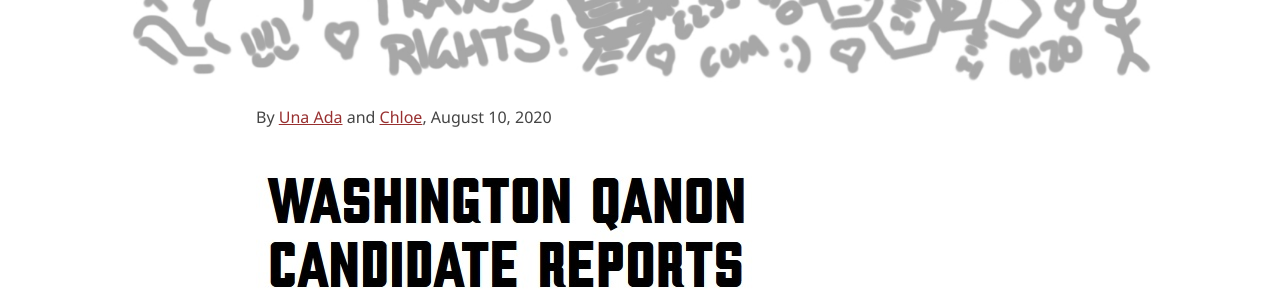
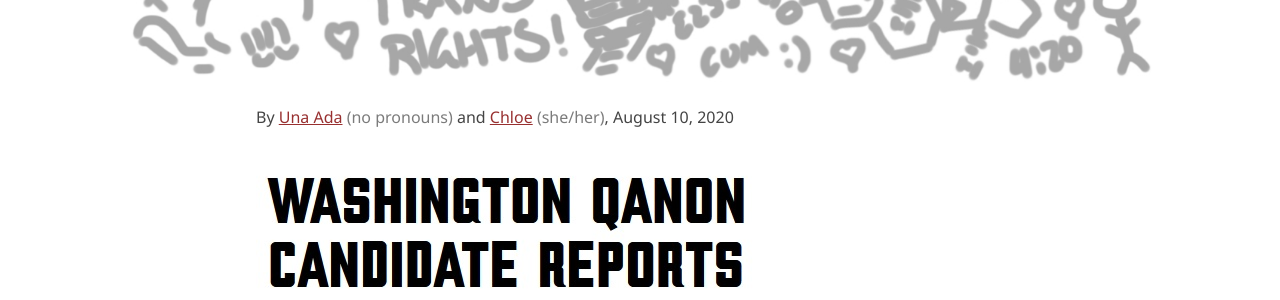
Before and after one commit to una-ada/anarchy.website, a Jekyll site: the page built from _posts/2020-08-10-real-podcast.md, in a window 1280 px wide. Shown: the part 552-852 px from the top of the page. Built offline with Jekyll 4.4.1, drawn with Linux system fonts in a browser that asks for light colours; some web fonts are replaced.

Commit message:
Style update (MathJax and pronouns)

```diff
--- a/_includes/head.html
+++ b/_includes/head.html
@@ -32,9 +32,12 @@
 			},
 			TeX: {extensions: ["[mhchem]/mhchem.js"]},
 			"HTML-CSS": {
-				font: "Latin-Modern",
+				availableFonts : ["STIX"],
+		        preferredFont : "STIX",
+		        webFont : "STIX-Web",
+		        imageFont : null,
 				matchFontHeight: true,
-				scale: 85,
+				scale: 90,
 				linebreaks: {automatic: true}
 			}
 		});
--- a/_includes/localization.html
+++ b/_includes/localization.html
@@ -81,6 +81,9 @@
                 {%- if auth.url -%}
                     </a>
                 {%- endif -%}
+                {%- if auth.pronouns -%}
+                    &nbsp;<span class="dimmed">({{auth.pronouns}})</span>
+                {%- endif -%}
                 {%- unless forloop.length == 2 and forloop.index == 1 -%}
                     ,
                 {%- endunless -%}
--- a/assets/css/style.scss
+++ b/assets/css/style.scss
@@ -80,6 +80,9 @@
 	td:first-child {
 		width: 20%;
 	}
+}
+.dimmed {
+	opacity: 0.7;
 }
 div:target {
 	background: #eee;
@@ -224,6 +227,9 @@
 li, p {
 	line-height: $line-height;
 	text-align: justify;
+}
+.MathJax {
+	vertical-align: text-bottom;
 }
 .navigation {
 	display: flex;
```
